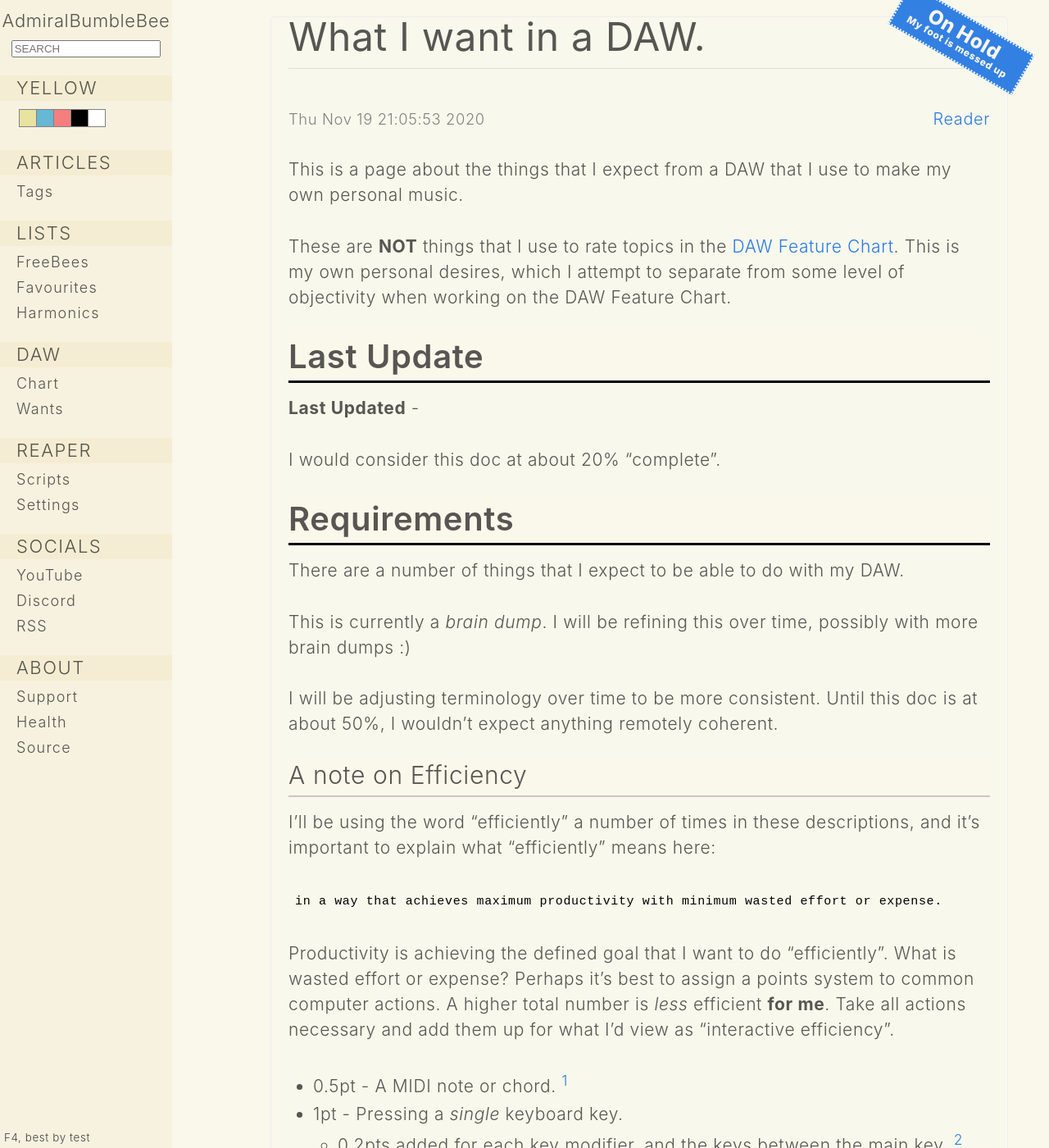
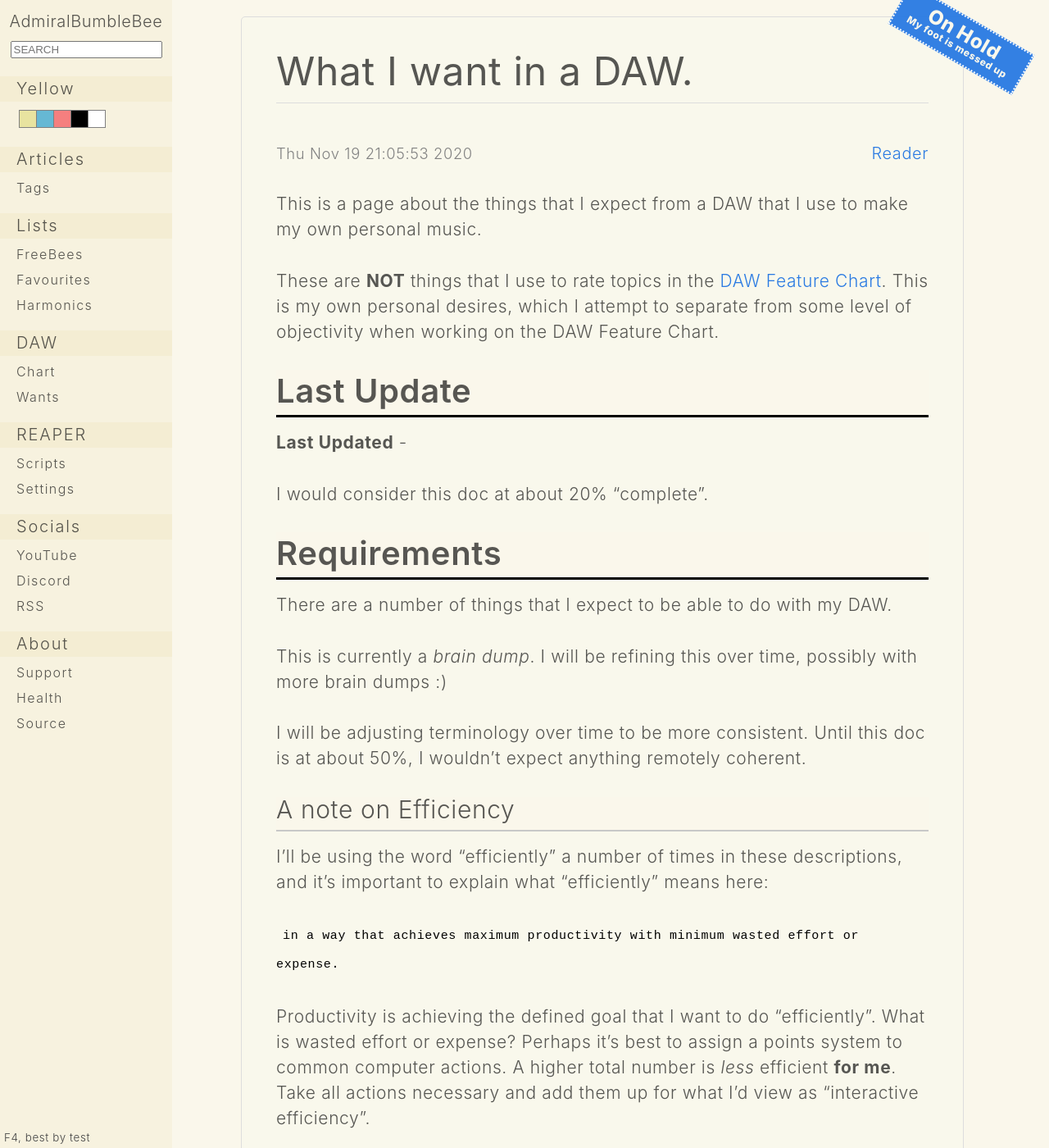
Before and after one commit to RobertARandolph/AdmiralBumbleBee.com, a Jekyll site: the page built from DAW-Wants.md, in a window 1280 px wide and 1400 px high. Shown: the whole window at 82% size. Built offline with Jekyll 4.4.1, drawn with Linux system fonts in a browser that asks for light colours; comment, search, counter and statistics services are not loaded.

Commit message:
Style Updates

```diff
--- a/_layouts/post.html
+++ b/_layouts/post.html
@@ -14,7 +14,7 @@ comments: true
 </a>
 
 
-<article class="post" itemscope itemtype="http://schema.org/BlogPosting">
+<article class="index-post" itemscope itemtype="http://schema.org/BlogPosting">
 
   <div class="post-header">
           <h2>
--- a/_sass/_base.scss
+++ b/_sass/_base.scss
@@ -304,8 +304,8 @@ pre {
   //margin-right: auto;
   //margin-left: $content-left-margin;
   //margin-left: auto;
-  padding-right: $spacing-unit;
-  padding-left: $spacing-unit * 4;
+  padding-right: 8%;
+  padding-left: 8%;
 
   @include media-query($on-palm) {
     max-width: 100%;
--- a/_sass/_common.scss
+++ b/_sass/_common.scss
@@ -13,6 +13,7 @@ $sidebar-font-size:   12pt;
 $sidebar-font-weight: 400;
 
 $spacing-unit:     30px;
+$left-sidebar-width: 10em;
 
 $left-side-bar-width:    16%;
 $right-side-bar-width:   10%;
--- a/_sass/_layout.scss
+++ b/_sass/_layout.scss
@@ -150,7 +150,7 @@ h1, h2, h3, h4 {
 
 .sidebar-left {
     //width: 200px;
-    flex: 0 0 10em;
+    flex: 0 0 $left-sidebar-width;
     position: sticky;
     position: webkit-sticky;
     // max-width: 10em;
@@ -168,12 +168,13 @@ h1, h2, h3, h4 {
     }
 
     #wisdom {
-        position: absolute;
-        bottom: 0;
+        position: fixed;
+        bottom: 0px;
         color: $grey-color-dark;
         padding: 5px;
         font-size: 10pt;
         line-height: 12pt;
+        width: $left-sidebar-width;
     }
 
 
@@ -215,22 +216,21 @@ h1, h2, h3, h4 {
 
     .sidebar-link-top {
         font-weight: 300;
-        font-size: 22px;
+        font-size: 20px;
         background-color: $sidebar-sub;
-        text-transform: uppercase;
-        letter-spacing: 0.07em;
+        letter-spacing: 0.09em;
         margin-bottom: 4px;
     }
 
     .sidebar-link-sub {
         position: relative;
-        font-size: 18px !important;
-        letter-spacing: 0.07em;
+        font-size: 16px !important;
+        letter-spacing: 0.09em;
         margin-bottom: 0px;
     }
 
     .nav-section {
-        margin-bottom: 20px;
+        margin-bottom: 15px;
     }
 
     .nav-section-site-title {
@@ -239,7 +239,7 @@ h1, h2, h3, h4 {
         margin-bottom: 20px;
 
         .site-title {
-            font-size: 22px;
+            font-size: 20px;
             font-weight: 300;
             // margin-bottom: -5px;
             // margin-left: 1%;
@@ -556,6 +556,14 @@ h1, h2, h3, h4 {
     border-radius: 5px;
     list-style: none;
 
+    @include media-query($on-palm) {
+        padding: 0;
+
+        ul {
+            list-style: inside;
+        }
+    }
+
     h2 {
         margin-top: 0;
     }
@@ -609,25 +617,6 @@ h2 .post-link {
 /**
  * Posts
  */
-
-.post {
-    margin-left: 0;
-    margin-bottom: 2em;
-    margin-top: 10px;
-    background-color: $container-background;
-    padding: 0 1em 1em 1em;
-    border: 1px solid #eee;
-    border-radius: 5px;
-    list-style: none;
-
-    @include media-query($on-palm) {
-        padding: 0;
-
-        ul {
-            list-style: inside;
-        }
-    }
-}
 
 .post-header {
     margin-bottom: $spacing-unit;
@@ -922,9 +911,8 @@ h2 .post-link {
 
 #chart-weight-modifiers {
     position: sticky;
-    top: 104px;
+    top: 58px;
     width: 100%;
-    border-radius: 5px;
     cursor: pointer;
     padding: 0px;
     background: rgba(249, 248, 238, 0.9);
@@ -1102,6 +1090,5 @@ $h-colours: #ff001f, #ff0073, #ff00e3, #b500ff, #4100ff, #00b6ff, #00ffe7,
 }
 
 #search-submit {
-    width: 13.1em;
     font-size: 10pt;
 }
--- a/admdc/admdc.css
+++ b/admdc/admdc.css
@@ -22,9 +22,10 @@
 .dc_section {
 	float: left;
 	border: 1px solid black;
-	margin: 10px;
-	margin-left: 10px;
+    margin-bottom: 10px;
 }
+
+
 
 .section_title {
     position: relative;
```
